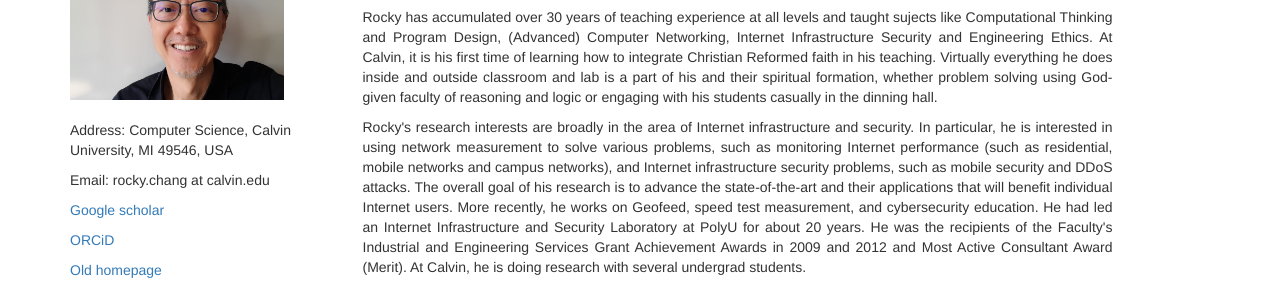
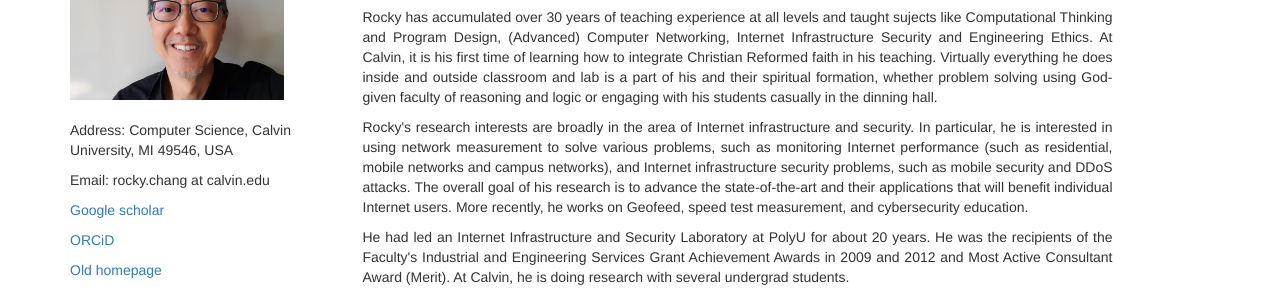
Before and after one commit to rockykcc/rockykcc.github.io, a plain HTML site: page index.html in a window 1280 px wide. Shown: the part 198-492 px from the top of the page. Drawn offline with nearby package versions, Linux system fonts and the light colour scheme.

Commit message:
Add files via upload

```diff
--- a/index.html
+++ b/index.html
@@ -56,7 +56,7 @@
 
 				<p>Rocky's research interests are broadly in the area of Internet infrastructure and security. In particular, he is interested in using network measurement to solve various problems, such as monitoring Internet performance (such as residential, mobile networks and campus networks), and Internet infrastructure security problems, such as mobile security and DDoS attacks. The overall goal of his research is to advance the state-of-the-art and their applications that will benefit individual Internet users. More recently, he works on Geofeed, speed test measurement, and cybersecurity education.
 
-				He had led an Internet Infrastructure and Security Laboratory at PolyU for about 20 years. He was the recipients of the Faculty's Industrial and Engineering Services Grant Achievement Awards in 2009 and 2012 and Most Active Consultant Award (Merit). At Calvin, he is doing research with several undergrad students.</p>
+				<p>He had led an Internet Infrastructure and Security Laboratory at PolyU for about 20 years. He was the recipients of the Faculty's Industrial and Engineering Services Grant Achievement Awards in 2009 and 2012 and Most Active Consultant Award (Merit). At Calvin, he is doing research with several undergrad students.</p>
 				<p> </p>
                 </div>
             <div class="row">
```
